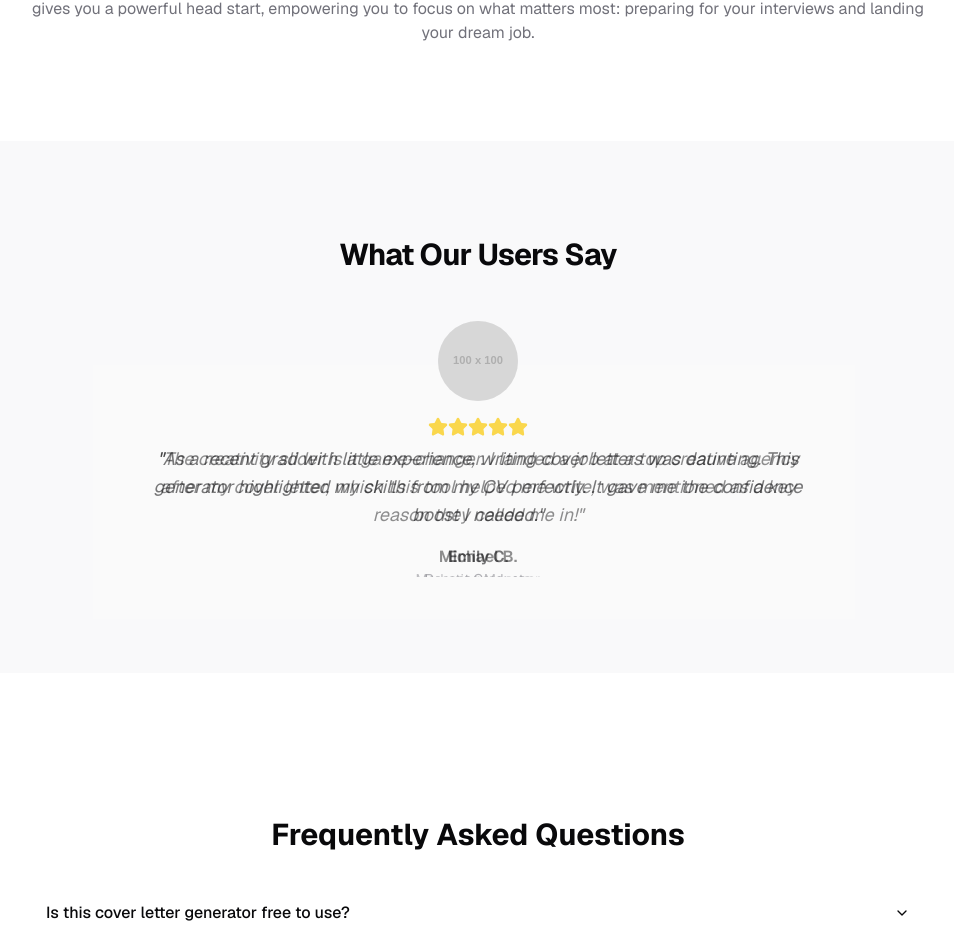
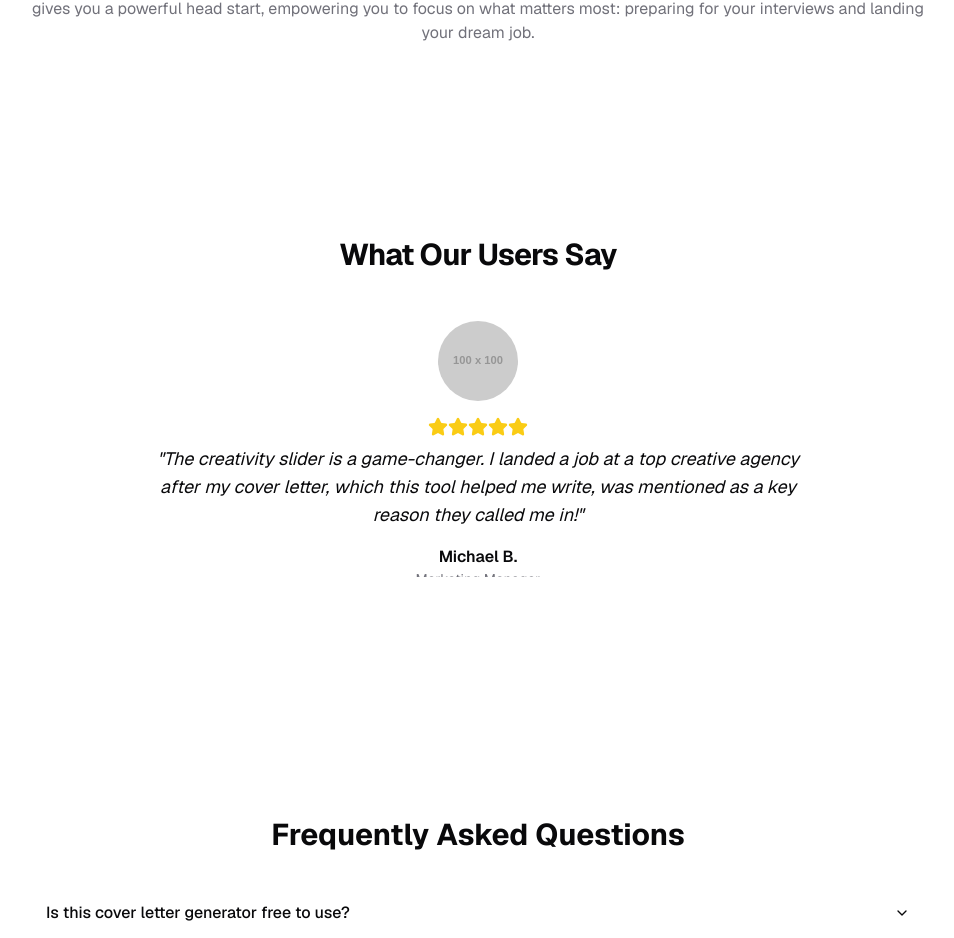
Before and after one commit to mygit625/mypr, a Next.js app: page /cover-letter-generator in a window 1280 px wide. Shown: the part 2176-3114 px from the top of the page, without its empty margins (162-1116 px from the left). Built offline with nearby package versions, Linux system fonts and the light colour scheme; what @genkit-ai/googleai, genkit would draw is missing.

Commit message:
reviewer job title still is  ot visible. you put all reviews inside a co

```diff
--- a/src/app/cover-letter-generator/page.tsx
+++ b/src/app/cover-letter-generator/page.tsx
@@ -92,7 +92,7 @@ const testimonials = [
     quote: "As someone who reads cover letters for a living, I was skeptical. But the quality is outstanding. It avoids clichés and focuses on matching skills to the job. I now recommend it to friends.",
     imageSrc: 'https://placehold.co/100x100.png',
     rating: 5,
-    'data-ai-hint': 'woman professional smiling',
+    'data-ai-hint': 'woman business',
   },
   {
     name: 'Tom P.',
@@ -116,7 +116,7 @@ const testimonials = [
     quote: "In sales, the first impression is everything. This tool helped me craft a powerful opening that grabbed the recruiter's attention immediately. Saved me hours of work.",
     imageSrc: 'https://placehold.co/100x100.png',
     rating: 5,
-    'data-ai-hint': 'man business',
+    'data-ai-hint': 'man suit',
   },
 ];
 
@@ -133,7 +133,7 @@ export default function CoverLetterGeneratorPage() {
   useEffect(() => {
     const timer = setInterval(() => {
       setCurrentTestimonialIndex((prevIndex) => (prevIndex + 1) % testimonials.length);
-    }, 3000); // Change testimonial every 3 seconds
+    }, 5000); // Change testimonial every 5 seconds
 
     return () => clearInterval(timer); // Cleanup on component unmount
   }, []);
@@ -379,7 +379,7 @@ export default function CoverLetterGeneratorPage() {
         </div>
       </section>
 
-      <section className="bg-muted/50 py-16 md:py-24">
+      <section className="py-16 md:py-24">
         <div className="container mx-auto max-w-4xl text-center">
           <h2 className="text-3xl font-bold tracking-tight">What Our Users Say</h2>
           <div className="mt-12 relative h-64 overflow-hidden">
```
